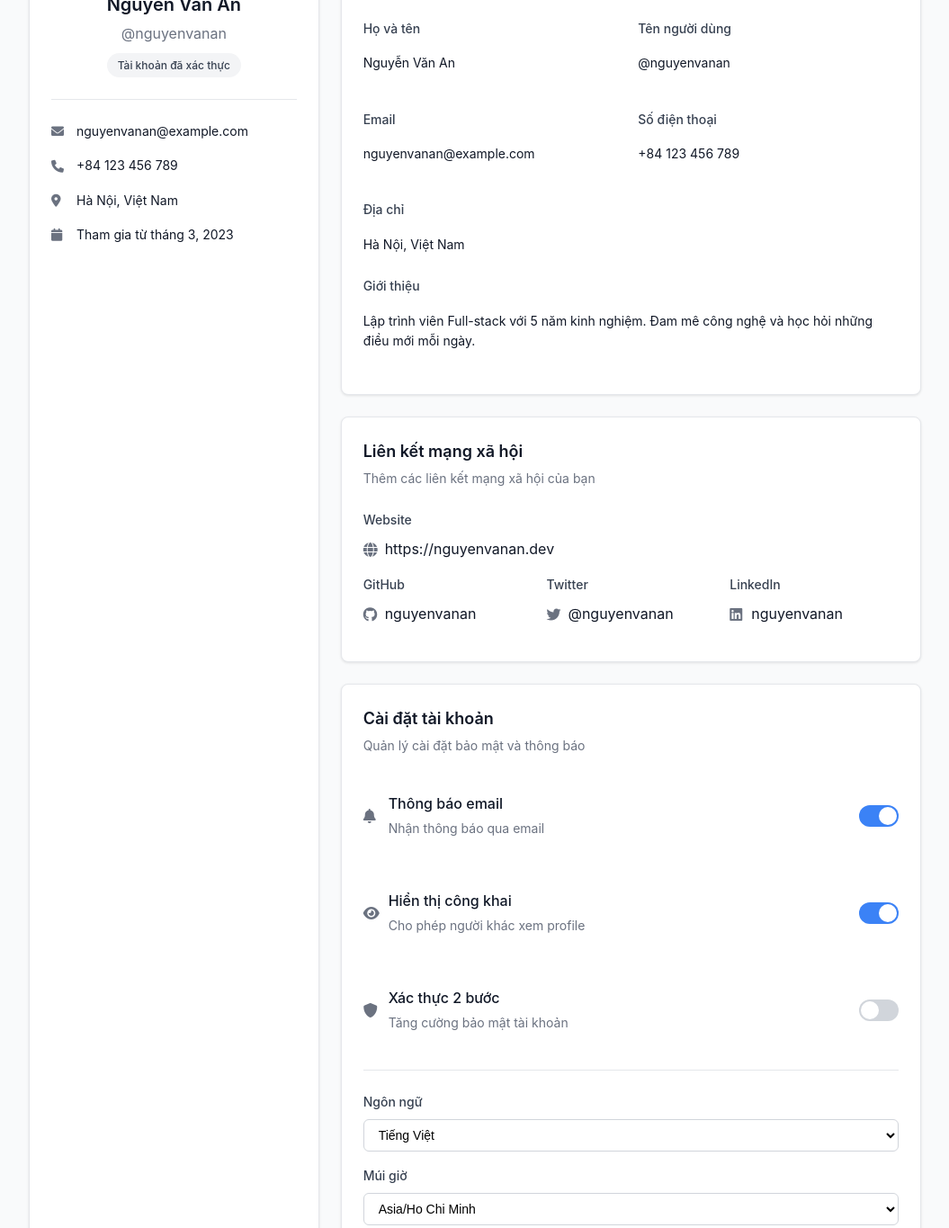
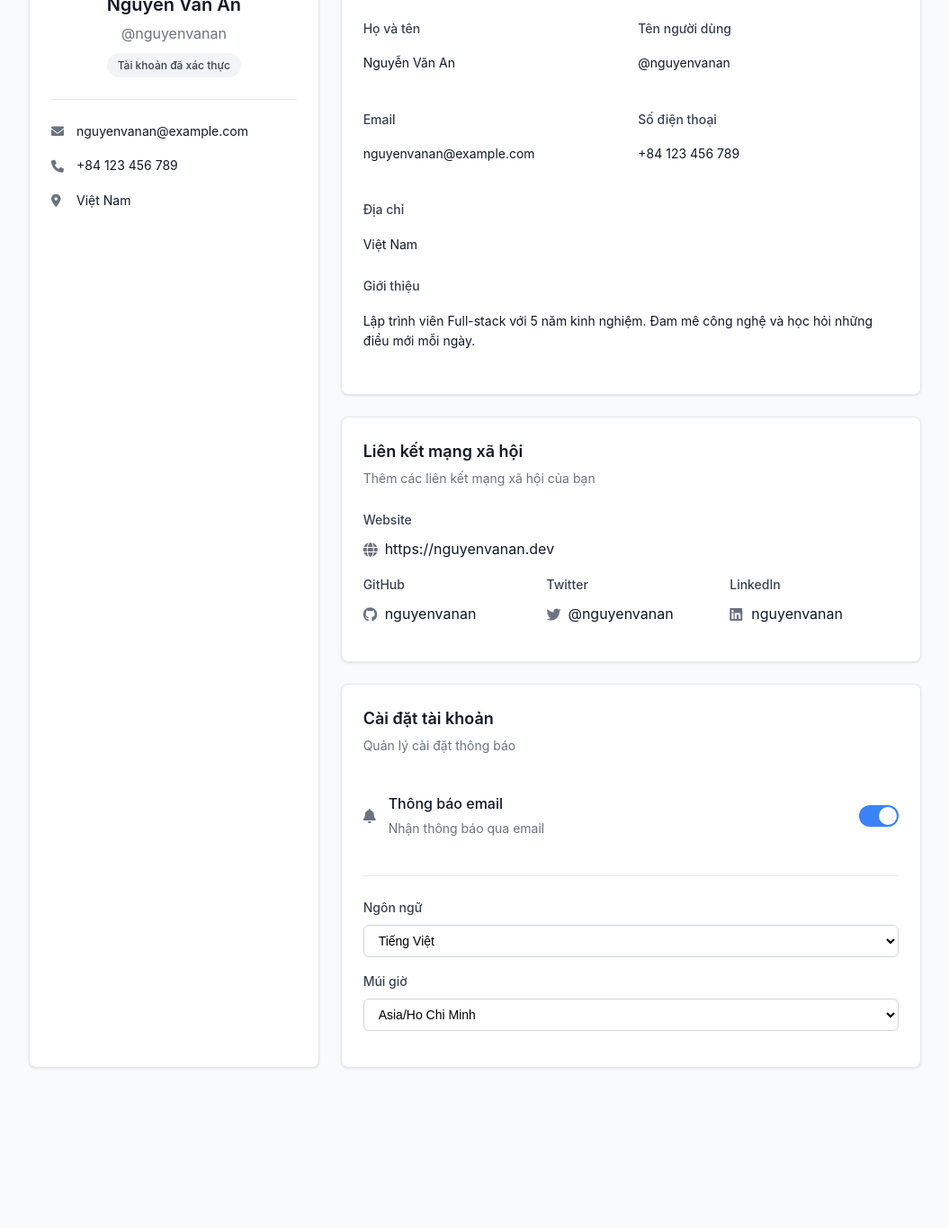
Before and after one commit to NotTung/template-ranking-board, a plain HTML site: page profile-template.html in a window 1280 px wide. Shown: the part 225-1590 px from the top of the page at 90% size, without its empty margins (112-1167 px from the left). After the commit the page ends 1444 px from the top, so only its background shows below. Drawn offline with Linux system fonts and the light colour scheme.

Commit message:
Update profile-template.html

```diff
--- a/profile-template.html
+++ b/profile-template.html
@@ -413,12 +413,12 @@
                         </li>
                         <li class="info-item">
                             <i class="fas fa-map-marker-alt info-icon"></i>
-                            <span id="displayLocation">Hà Nội, Việt Nam</span>
+                            <span id="displayLocation">Việt Nam</span>
                         </li>
-                        <li class="info-item">
+<!--                         <li class="info-item">
                             <i class="fas fa-calendar info-icon"></i>
                             <span>Tham gia từ tháng 3, 2023</span>
-                        </li>
+                        </li> -->
                     </ul>
                 </div>
             </div>
@@ -477,7 +477,7 @@
                         <div class="form-group">
                             <label class="form-label">Địa chỉ</label>
                             <div class="display-mode">
-                                <div class="display-text">Hà Nội, Việt Nam</div>
+                                <div class="display-text">Việt Nam</div>
                             </div>
                             <div class="edit-mode hidden">
                                 <input type="text" class="form-input" id="locationInput" value="Hà Nội, Việt Nam">
@@ -575,7 +575,7 @@
                 <div class="card">
                     <div class="card-header">
                         <h3 class="card-title">Cài đặt tài khoản</h3>
-                        <p class="card-description">Quản lý cài đặt bảo mật và thông báo</p>
+                        <p class="card-description">Quản lý cài đặt thông báo</p>
                     </div>
                     <div class="card-content space-y-6">
                         <div class="settings-item">
@@ -587,32 +587,6 @@
                                 </div>
                             </div>
                             <div class="toggle active" data-toggle="email-notifications">
-                                <div class="toggle-slider"></div>
-                            </div>
-                        </div>
-
-                        <div class="settings-item">
-                            <div class="settings-info">
-                                <i class="fas fa-eye social-icon"></i>
-                                <div class="settings-text">
-                                    <h4>Hiển thị công khai</h4>
-                                    <p>Cho phép người khác xem profile</p>
-                                </div>
-                            </div>
-                            <div class="toggle active" data-toggle="public-profile">
-                                <div class="toggle-slider"></div>
-                            </div>
-                        </div>
-
-                        <div class="settings-item">
-                            <div class="settings-info">
-                                <i class="fas fa-shield-alt social-icon"></i>
-                                <div class="settings-text">
-                                    <h4>Xác thực 2 bước</h4>
-                                    <p>Tăng cường bảo mật tài khoản</p>
-                                </div>
-                            </div>
-                            <div class="toggle" data-toggle="two-factor">
                                 <div class="toggle-slider"></div>
                             </div>
                         </div>
```
